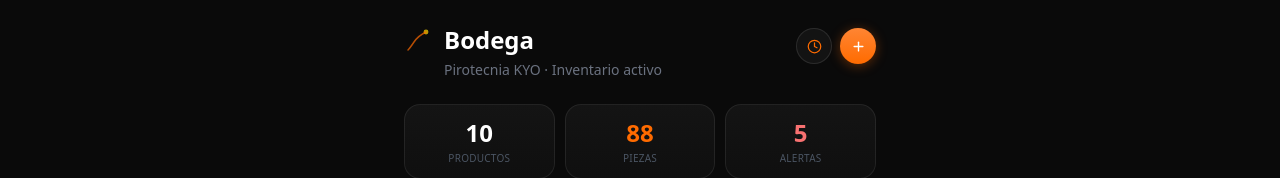
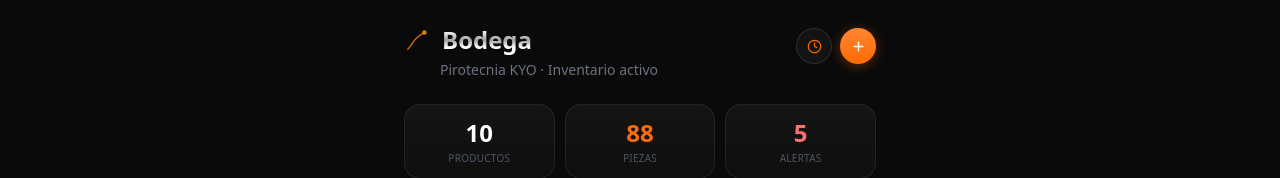
Before and after one commit to turbillon50/pirotecnia-kyo, a Next.js app: page /app in a window 1280 px wide. Shown: the top 178 px of the page. Built offline with nearby package versions, Linux system fonts and the light colour scheme.

Commit message:
feat: fuse-header con paleta cartel

```diff
--- a/src/components/fuse-header.tsx
+++ b/src/components/fuse-header.tsx
@@ -6,26 +6,26 @@ export default function FuseHeader({ title, subtitle }: { title: string; subtitl
     <div className="relative mb-6">
       <div className="flex items-center gap-3 mb-1">
         <motion.svg
-          width="28" height="28" viewBox="0 0 28 28"
+          width="26" height="26" viewBox="0 0 28 28"
           initial={{ opacity: 0 }}
           animate={{ opacity: 1 }}
           transition={{ duration: 0.4 }}
         >
           <motion.circle
             cx="22" cy="6" r="3"
-            fill="#FFD700"
+            fill="#FFC300"
             initial={{ scale: 0.6, opacity: 0.4 }}
             animate={{ scale: [0.6, 1.15, 0.8], opacity: [0.4, 1, 0.7] }}
             transition={{ duration: 1.1, repeat: Infinity, repeatType: 'mirror', ease: 'easeInOut' }}
           />
           <motion.path
             d="M22 6 Q14 10 10 16 T4 24"
-            stroke="#FF6B00"
+            stroke="#FF7F00"
             strokeWidth="1.5"
             fill="none"
             strokeLinecap="round"
             initial={{ pathLength: 0, opacity: 0 }}
-            animate={{ pathLength: 1, opacity: 0.7 }}
+            animate={{ pathLength: 1, opacity: 0.8 }}
             transition={{ duration: 0.6, ease: 'easeOut' }}
           />
         </motion.svg>
@@ -33,7 +33,7 @@ export default function FuseHeader({ title, subtitle }: { title: string; subtitl
           initial={{ opacity: 0, x: -8 }}
           animate={{ opacity: 1, x: 0 }}
           transition={{ duration: 0.3 }}
-          className="text-2xl font-black kyo-spark-text"
+          className="text-2xl font-black kyo-metal-text"
         >
           {title}
         </motion.h1>
@@ -43,7 +43,7 @@ export default function FuseHeader({ title, subtitle }: { title: string; subtitl
           initial={{ opacity: 0 }}
           animate={{ opacity: 1 }}
           transition={{ duration: 0.3, delay: 0.1 }}
-          className="text-gray-500 text-sm ml-10"
+          className="text-gray-500 text-sm ml-9"
         >
           {subtitle}
         </motion.p>
```
